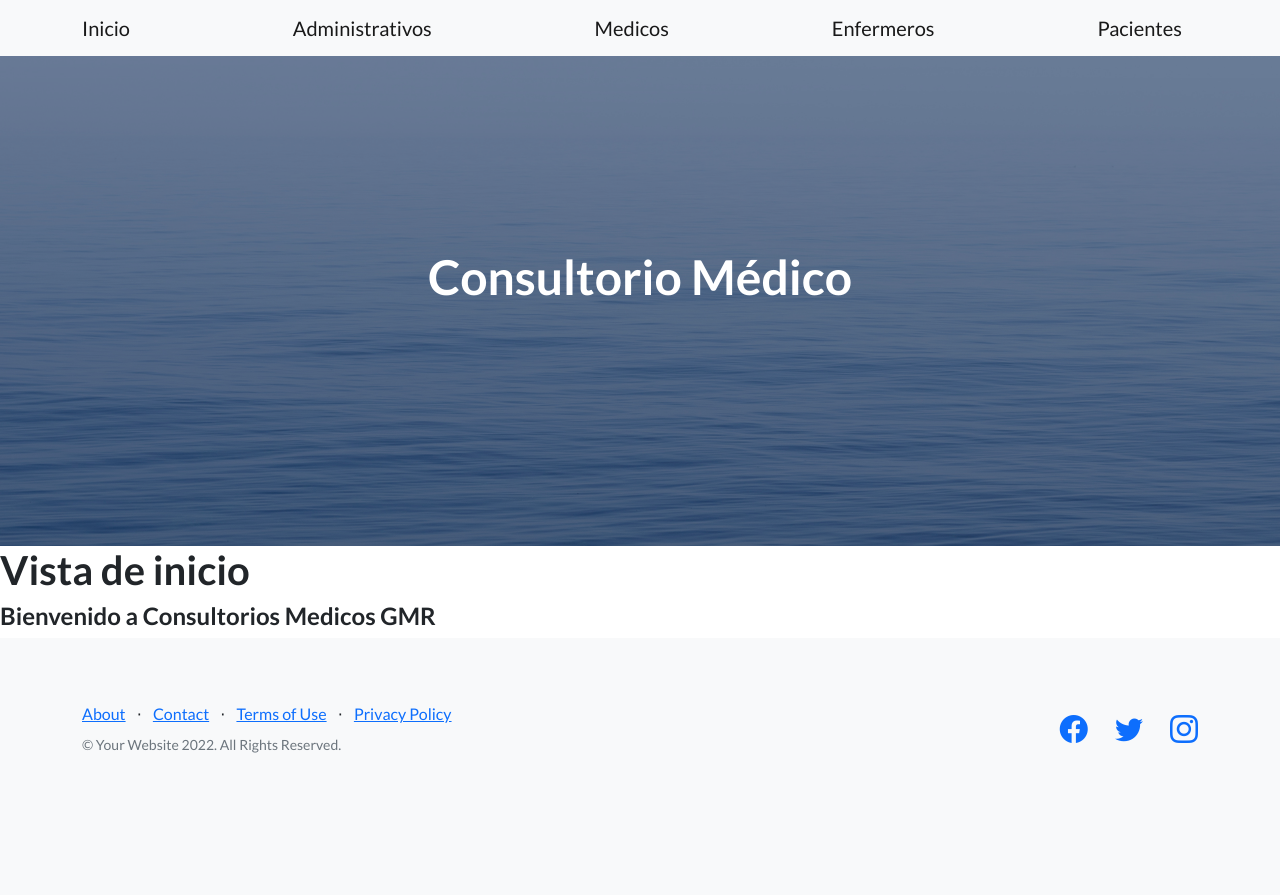
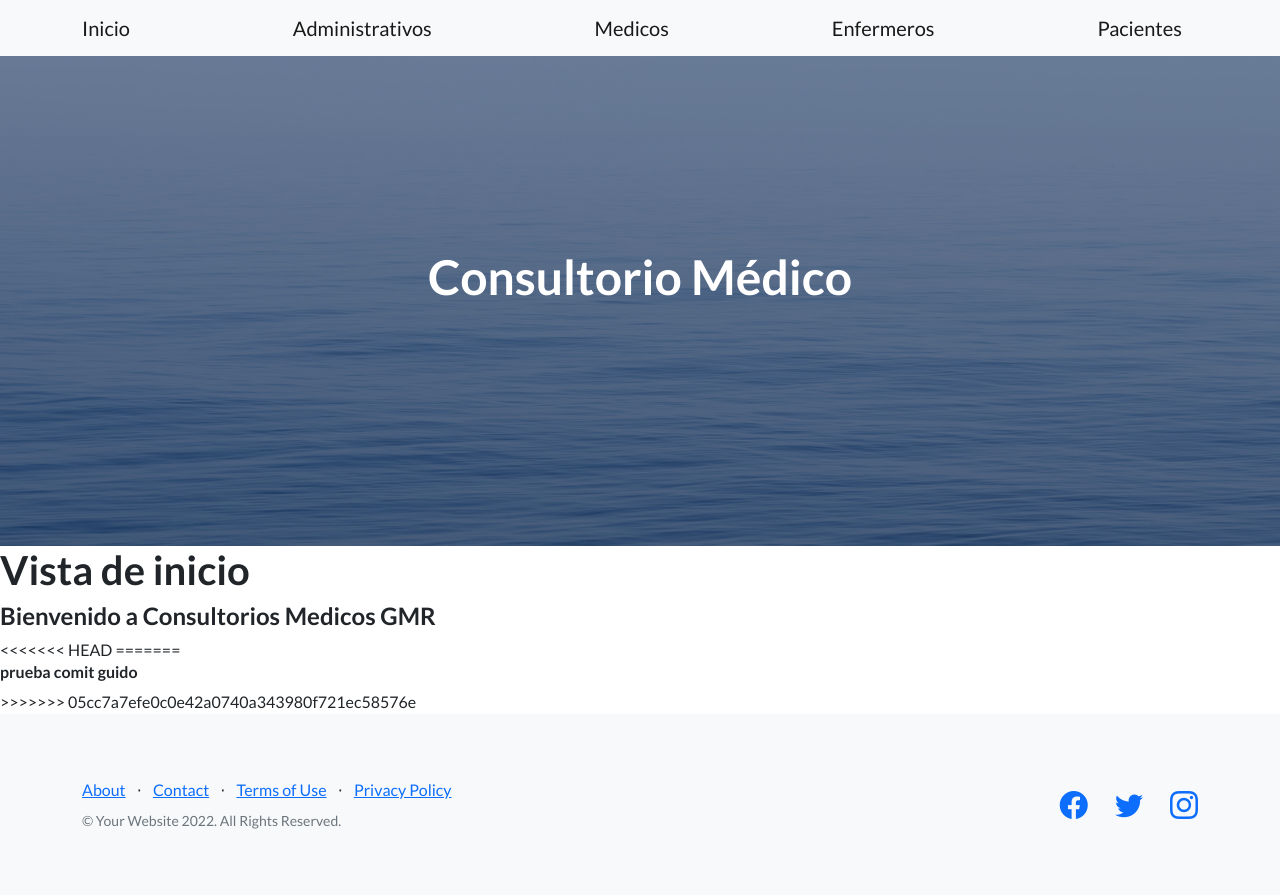
Before and after one commit to Fachu2989/consultoriomedicocoder, a Django app: page /consultorio/ in a window 1280 px wide. Before the commit the page ends 753 px from the top, so only its background shows below. Run offline with Django 4.2, Linux system fonts and the light colour scheme; some libraries are stand-ins or nearby versions.

Commit message:
Update inicio.html

```diff
--- a/Appconsultorios/Templates/inicio.html
+++ b/Appconsultorios/Templates/inicio.html
@@ -5,5 +5,9 @@
 {% block contenidoQueCambia %}
     <h1>Vista de inicio</h1>
     <h4>Bienvenido a Consultorios Medicos GMR</h4>
+<<<<<<< HEAD
 
+=======
+    <h6>prueba comit guido</h6>
+>>>>>>> 05cc7a7efe0c0e42a0740a343980f721ec58576e
 {% endblock contenidoQueCambia %}
```
